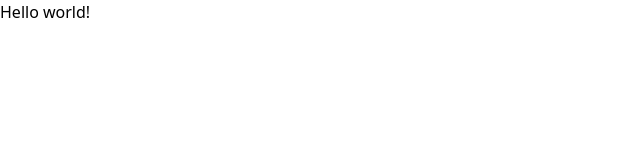
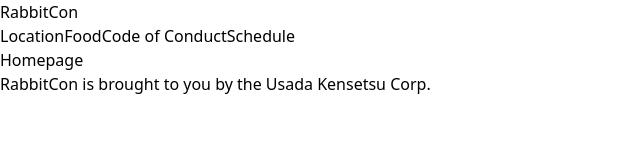
Before and after one commit to HeideQueen/conference-schedule, a Gatsby site: page / in a window 1280 px wide. Shown: the whole page, without its empty margins (0-640 px from the left). Built offline with nearby package versions, Linux system fonts and the light colour scheme; Gatsby itself is replaced by a stand-in of ours.

Commit message:
create layout

```diff
--- /dev/null
+++ b/src/components/Layout.js
@@ -0,0 +1,14 @@
+import React from "react"
+import Navbar from "./Navbar"
+
+export default function Layout({ children }) {
+  return (
+    <div>
+      <Navbar />
+      <div>{children}</div>
+      <footer>
+        <p>RabbitCon is brought to you by the Usada Kensetsu Corp.</p>
+      </footer>
+    </div>
+  )
+}
--- /dev/null
+++ b/src/components/Navbar.js
@@ -0,0 +1,16 @@
+import { Link } from "gatsby"
+import React from "react"
+
+export default function Navbar() {
+  return (
+    <nav>
+      <h1>RabbitCon</h1>
+      <div>
+        <Link to="/location">Location</Link>
+        <Link to="/food">Food</Link>
+        <Link to="/code">Code of Conduct</Link>
+        <Link to="/schedule">Schedule</Link>
+      </div>
+    </nav>
+  )
+}
--- a/src/pages/index.js
+++ b/src/pages/index.js
@@ -1,5 +1,10 @@
 import React from "react"
+import Layout from "../components/Layout"
 
 export default function Home() {
-  return <div>Hello world!</div>
+  return (
+    <Layout>
+      <h1>Homepage</h1>
+    </Layout>
+  )
 }
```
